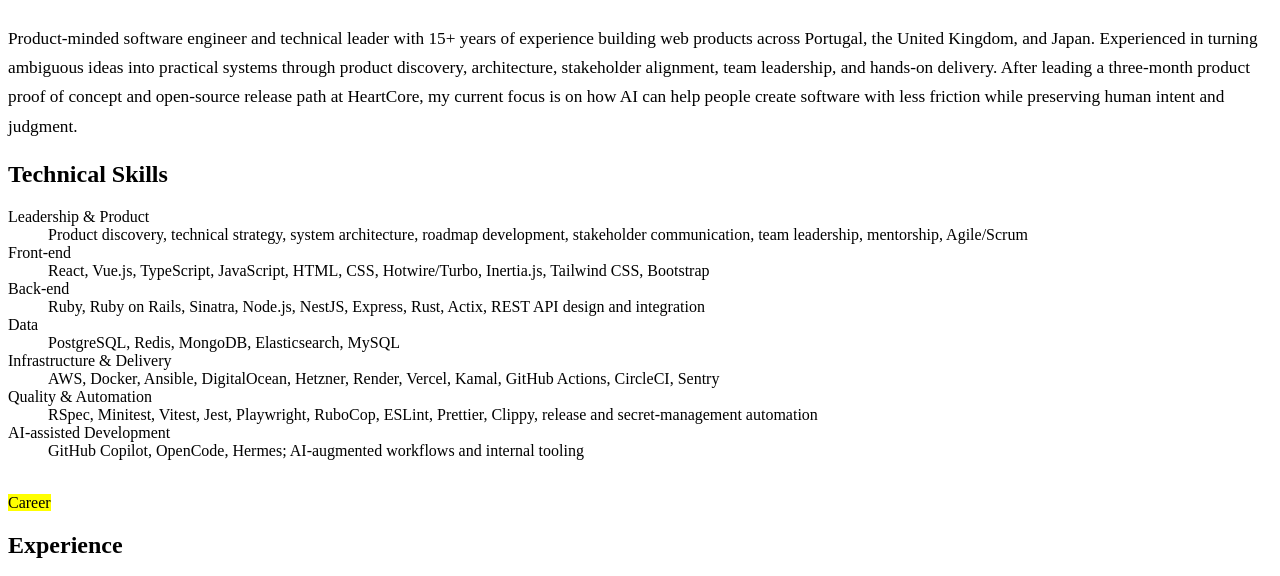
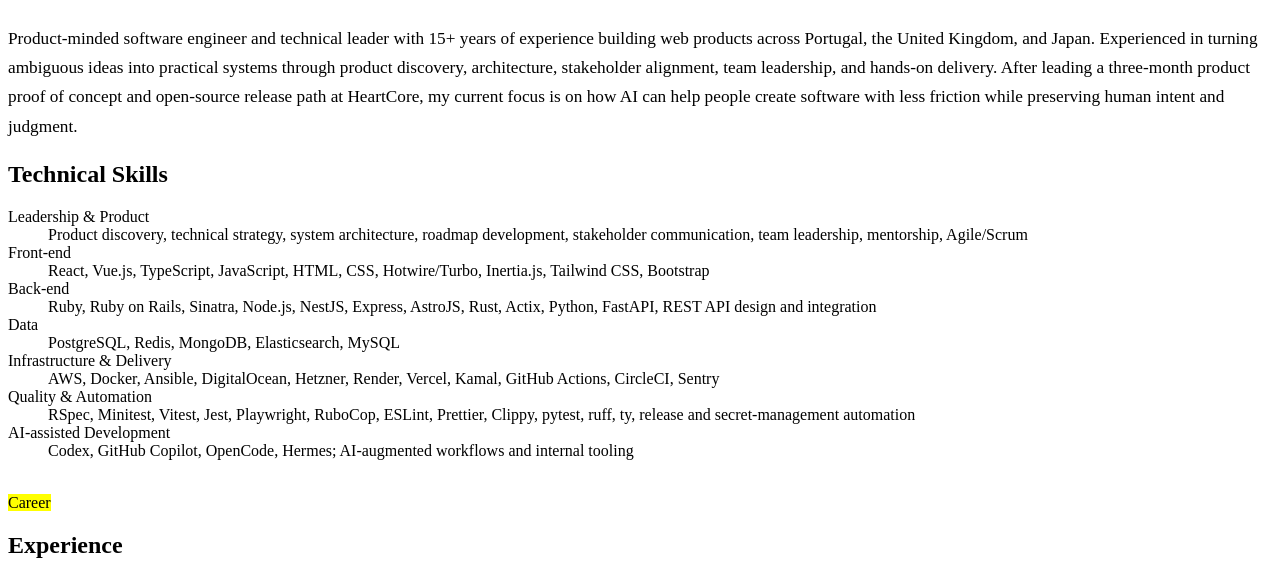
Before and after one commit to goncalvesjoao/goncalvesjoao.github.io, an Astro site: page / in a window 1280 px wide. Shown: the part 359-935 px from the top of the page. Built offline with nearby package versions, Linux system fonts and the light colour scheme; Astro itself is replaced by a stand-in of ours.

Commit message:
another update

```diff
--- a/src/pages/index-data.json
+++ b/src/pages/index-data.json
@@ -29,7 +29,7 @@
 		},
 		{
 			"name": "Japanese",
-			"level": "Conversational"
+			"level": "Beginner (currently studying)"
 		}
 	],
 	"interests": [
@@ -65,7 +65,7 @@
 		{
 			"category": "Back-end",
 			"details":
-				"Ruby, Ruby on Rails, Sinatra, Node.js, NestJS, Express, Rust, Actix, REST API design and integration"
+				"Ruby, Ruby on Rails, Sinatra, Node.js, NestJS, Express, AstroJS, Rust, Actix, Python, FastAPI, REST API design and integration"
 		},
 		{
 			"category": "Data",
@@ -79,12 +79,12 @@
 		{
 			"category": "Quality & Automation",
 			"details":
-				"RSpec, Minitest, Vitest, Jest, Playwright, RuboCop, ESLint, Prettier, Clippy, release and secret-management automation"
+				"RSpec, Minitest, Vitest, Jest, Playwright, RuboCop, ESLint, Prettier, Clippy, pytest, ruff, ty, release and secret-management automation"
 		},
 		{
 			"category": "AI-assisted Development",
 			"details":
-				"GitHub Copilot, OpenCode, Hermes; AI-augmented workflows and internal tooling"
+				"Codex, GitHub Copilot, OpenCode, Hermes; AI-augmented workflows and internal tooling"
 		}
 	],
 	"projects": [
--- a/src/pages/index.astro
+++ b/src/pages/index.astro
@@ -21,7 +21,7 @@
 ---
 
 <Layout title={title} description={description}>
-  <header class="full-width pane hero py-5">
+  <header class="full-width pane hero py-5" data-theme="dark">
     <div
       class="breakout d-flex flex-column flex-md-row align-items-start align-items-md-end justify-content-between"
     >
```
